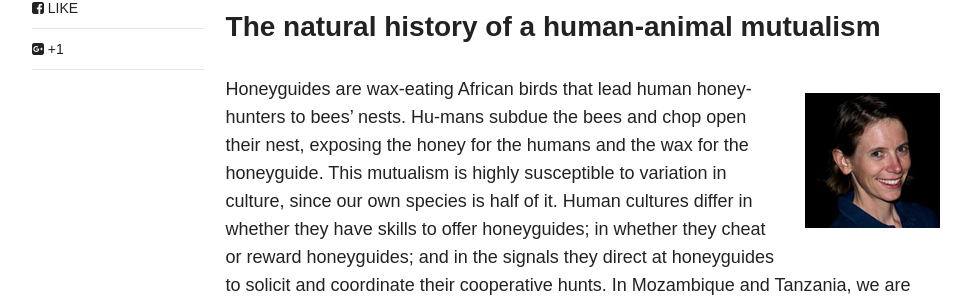
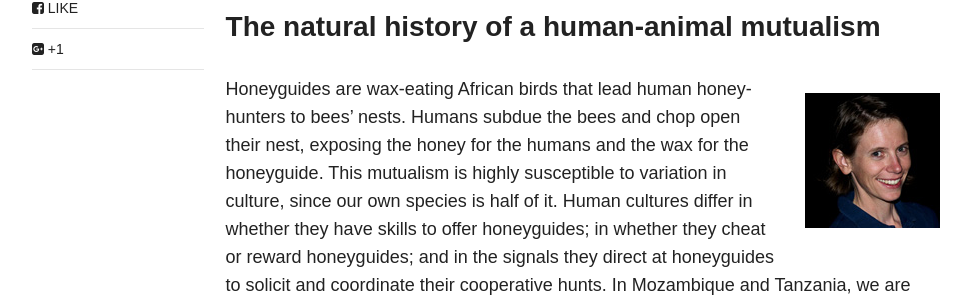
Before and after one commit to bionomics/bionomics, a Jekyll site: the page built from _posts/articles/2017-11-01-claire-spottiswoode.md, in a window 1280 px wide. Shown: the part 763-1063 px from the top of the page, without its empty margins (154-1125 px from the left). Built offline with Jekyll 4.4.1, drawn with Linux system fonts in a browser that asks for light colours; nearby versions of some CDN libraries; comment, search, counter and statistics services are not loaded; some of the changed text lies outside the part shown.

```diff
--- a/_posts/articles/2017-11-01-claire-spottiswoode.md
+++ b/_posts/articles/2017-11-01-claire-spottiswoode.md
@@ -24,7 +24,7 @@
 {: .pull-right}
 
 
-Honeyguides are wax-eating African birds that lead human honey-hunters to bees’ nests. Hu-mans subdue the bees and chop open their nest, exposing the honey for the humans and the wax for the honeyguide. This mutualism is highly susceptible to variation in culture, since our own species is half of it. Human cultures differ in whether they have skills to offer honeyguides; in whether they cheat or reward honeyguides; and in the signals they direct at honeyguides to solicit and coordinate their cooperative hunts. In Mozambique and Tanzania, we are investigating how honeyguide-human mutualism is shaped by such cultural traits, and in turn may shape its own environment. Our recent experiments show that honeyguides understand the signals directed at them by their local ethnic group, but not those directed at honeyguides by a foreign group. This suggests that communication between mutualists may generate a mosaic of corresponding cultures. Although payoffs vary between and within human cultures, honeyguides continue to cooperate even when rewards are low. We are quantifying such costs and benefits, and their collateral ecosystem impacts, using data collected by Mozambican honey-hunters on their own activities using a custom app. Taken together, our findings so far lead us to speculate that the human-honeyguide mutualism may have contributed to shaping our own ecology, and perhaps that of our savannah environment, deep into our evolutionary past.
+Honeyguides are wax-eating African birds that lead human honey-hunters to bees’ nests. Humans subdue the bees and chop open their nest, exposing the honey for the humans and the wax for the honeyguide. This mutualism is highly susceptible to variation in culture, since our own species is half of it. Human cultures differ in whether they have skills to offer honeyguides; in whether they cheat or reward honeyguides; and in the signals they direct at honeyguides to solicit and coordinate their cooperative hunts. In Mozambique and Tanzania, we are investigating how honeyguide-human mutualism is shaped by such cultural traits, and in turn may shape its own environment. Our recent experiments show that honeyguides understand the signals directed at them by their local ethnic group, but not those directed at honeyguides by a foreign group. This suggests that communication between mutualists may generate a mosaic of corresponding cultures. Although payoffs vary between and within human cultures, honeyguides continue to cooperate even when rewards are low. We are quantifying such costs and benefits, and their collateral ecosystem impacts, using data collected by Mozambican honey-hunters on their own activities using a custom app. Taken together, our findings so far lead us to speculate that the human-honeyguide mutualism may have contributed to shaping our own ecology, and perhaps that of our savannah environment, deep into our evolutionary past.
 
 <!-- *This is emphasized*. Donec faucibus. Nunc iaculis suscipit dui. 53 = 125. Water is H<sub>2</sub>O. Nam sit amet sem. Aliquam libero nisi, imperdiet at, tincidunt nec, gravida vehicula, nisl. The New York Times <cite>(That’s a citation)</cite>. <u>Underline</u>. Maecenas ornare tortor. Donec sed tellus eget sapien fringilla nonummy. Mauris a ante. Suspendisse quam sem, consequat at, commodo vitae, feugiat in, nunc. Morbi imperdiet augue quis tellus.
 
```
Also changed, not shown: _posts/articles/2017-11-01-aniek-ivens.md (+1 -1 lines), _posts/articles/2017-11-01-peter-hammerstein.md (+2 -0 lines), _posts/articles/2017-11-01-redouan-bshary.md (+1 -0 lines), schedule/index.md (+1 -1 lines).
